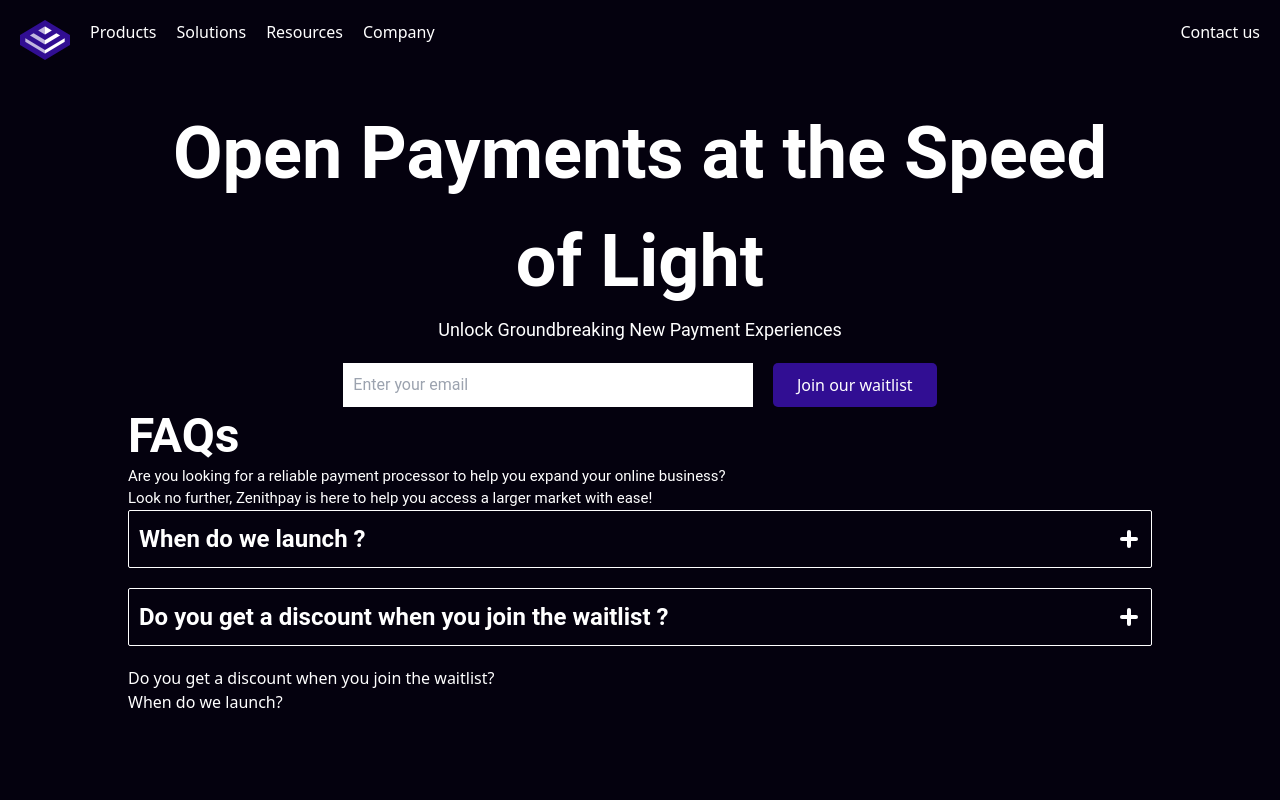
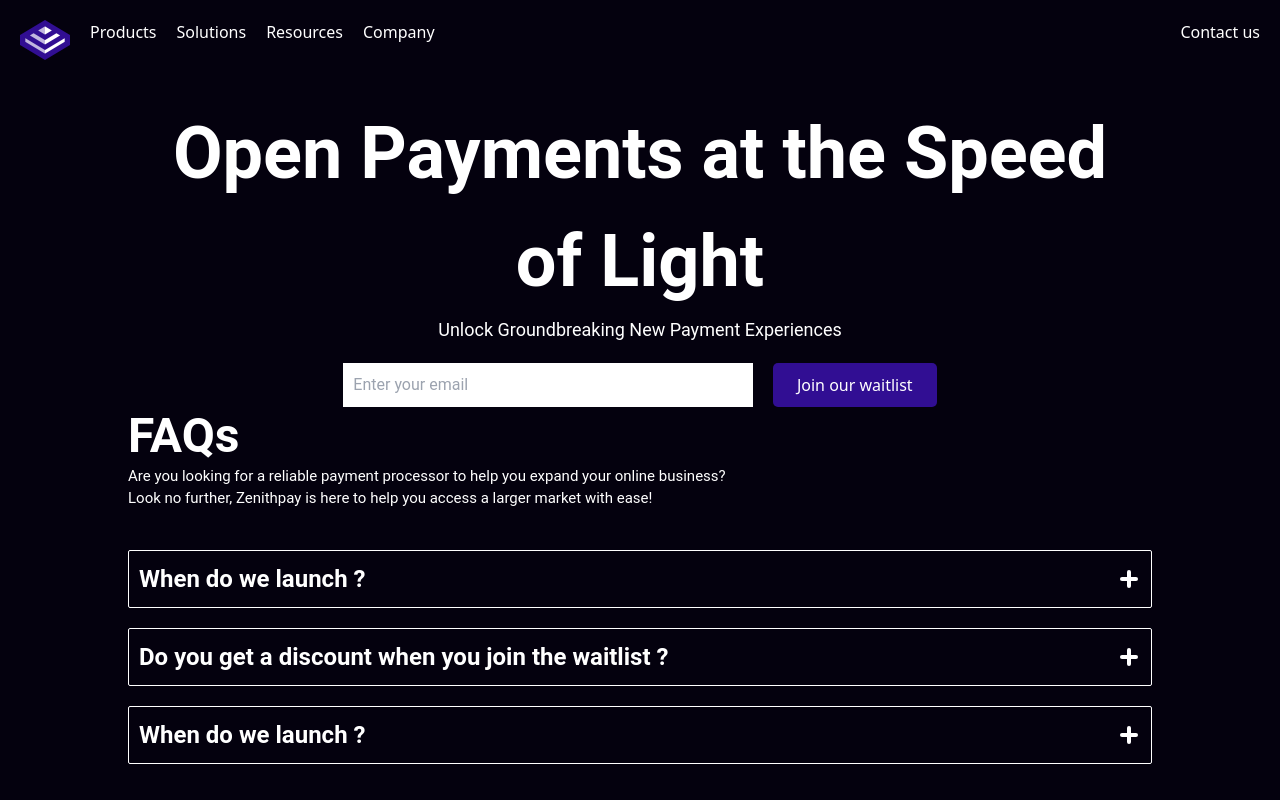
Before and after one commit to ndukwesamuel/interview, a Next.js app: page / in a window 1280 px wide. Shown: the top 800 px of the page. Built offline with nearby package versions, Linux system fonts and the light colour scheme.

Commit message:
new data

```diff
--- a/src/app/page.tsx
+++ b/src/app/page.tsx
@@ -8,6 +8,7 @@ export default function Home() {
 
   const [faq1, setFaq1] = useState(false)
   const [faq2, setFaq2] = useState(false)
+  const [faq3, setFaq3] = useState(false)
 
   return (
     <Container>
@@ -29,7 +30,7 @@ export default function Home() {
           </form>
         </div>
 
-        <div>
+        <div className='mb-10'>
           <FAQs> FAQs</FAQs>
           <FAQs2>Are you looking for a reliable payment processor to help you expand your online business? Look no further, Zenithpay is here to help you access a larger market with ease!</FAQs2>
         </div>
@@ -94,11 +95,40 @@ export default function Home() {
             </div>
           </Section4Div>
 
-          <div>
-            Do you get a discount when you join the waitlist?
-          </div>
+          <Section4Div className='item-center'>
+            <div>
+              <Section4P> When do we launch ?</Section4P>
+              {
+                faq3 && <Section4P2>Launch April 2021.</Section4P2>
 
-          <div>When do we launch?</div>
+              }
+            </div>
+
+            <div className='item-center self-center'
+              onClick={() => setFaq3(!faq3)}
+            >
+
+              {
+                !faq3 ? <svg xmlns="http://www.w3.org/2000/svg" width="24" height="24" viewBox="0 0 24 24" fill="none">
+                  <path d="M12 5V19" stroke="white" stroke-width="4" stroke-linecap="round" stroke-linejoin="round" />
+                  <path d="M5 12H19" stroke="white" stroke-width="4" stroke-linecap="round" stroke-linejoin="round" />
+                </svg> : <svg xmlns="http://www.w3.org/2000/svg" width="24" height="24" viewBox="0 0 24 24" fill="none">
+                  <path d="M5 12H19" stroke="white" stroke-width="4" stroke-linecap="round" stroke-linejoin="round" />
+                </svg>
+
+              }
+
+
+
+
+            </div>
+          </Section4Div>
+
+
+
+
+
+
         </div>
 
         <div className='mt-20'>
--- a/src/components/footer/Footer.tsx
+++ b/src/components/footer/Footer.tsx
@@ -54,7 +54,7 @@ export default Footer;
 
 
 
-export const FooterCOntainer = styled.div`
+const FooterCOntainer = styled.div`
 margin-top: 50px;
 padding: 20px 0px;
 display: flex;
```
